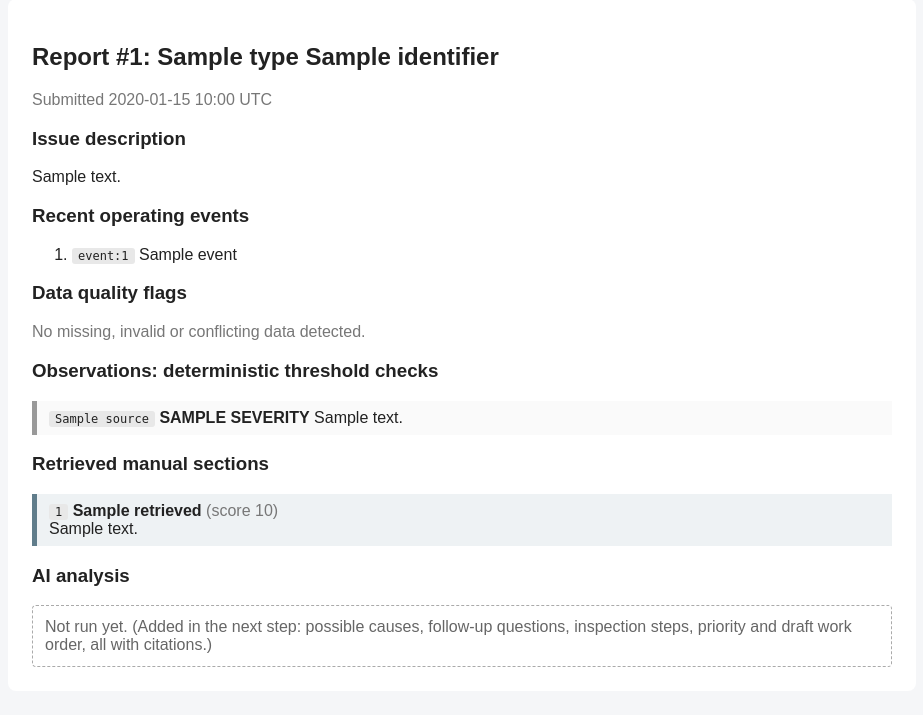
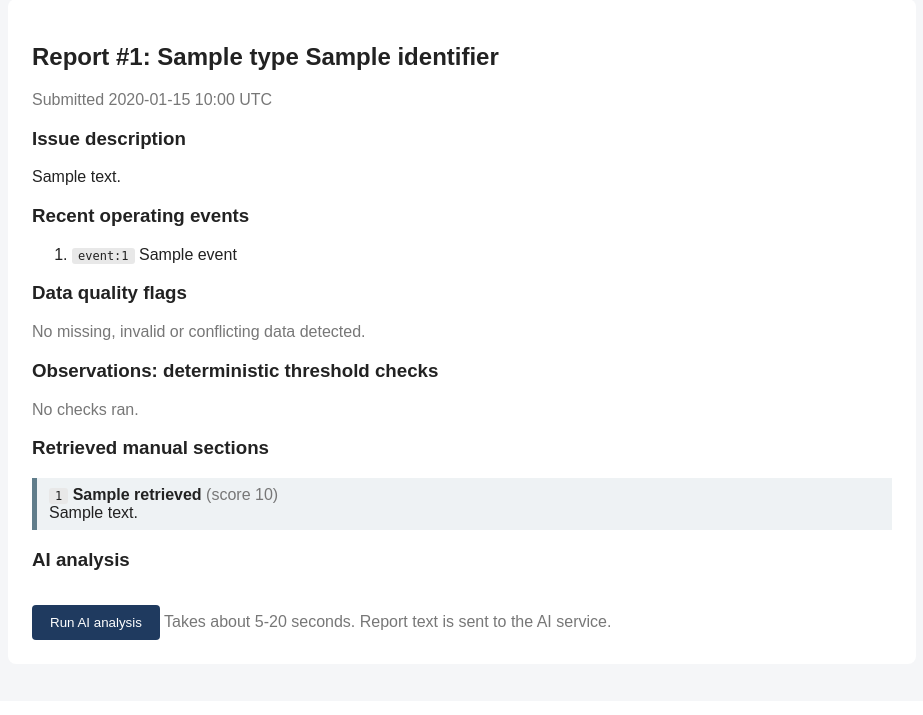
Before and after one commit to rupnawarpratik88/triage-assistant, a FastAPI app: template app/templates/report.html in a window 1280 px wide. Shown: the part 99-814 px from the top of the page, without its empty margins (178-1101 px from the left). After the commit the page ends 739 px from the top, so only its background shows below. Run offline with FastAPI, Linux system fonts and the light colour scheme; the template is opened without the code that fills it: most values are stand-ins (such as "Sample title", 1, 10 or a date in 2020).

Commit message:
feat: show AI analysis, failures and draft work order on report page

```diff
--- a/app/templates/report.html
+++ b/app/templates/report.html
@@ -1,6 +1,12 @@
 {% extends "base.html" %}
 {% block title %}Report #{{ report.id }}{% endblock %}
 {% block content %}
+<style>
+  .badge { font-size: 11px; font-weight: bold; padding: 1px 6px; border-radius: 3px; background: #e3e8f0; }
+  .badge.possible { background: #fff0c2; }
+  .badge.draft { background: #e3e8f0; }
+  pre.wo { white-space: pre-wrap; background: #fafafa; border: 1px solid #ddd; padding: 12px; border-radius: 4px; font-family: inherit; }
+</style>
 <h2>Report #{{ report.id }}: {{ report.equipment.type|capitalize }} {{ report.equipment.identifier }}</h2>
 <p class="muted">Submitted {{ report.created_at.strftime("%Y-%m-%d %H:%M") }} UTC</p>
 
@@ -16,8 +22,9 @@
 <p class="muted">None provided.</p>
 {% endif %}
 
-{% set flags = report.findings|selectattr("severity", "equalto", "data_quality")|list %}
-{% set checks = report.findings|rejectattr("severity", "equalto", "data_quality")|list %}
+{% set rule_findings = report.findings|selectattr("origin", "equalto", "rule")|list %}
+{% set flags = rule_findings|selectattr("severity", "equalto", "data_quality")|list %}
+{% set checks = rule_findings|rejectattr("severity", "equalto", "data_quality")|list %}
 
 <h3>Data quality flags</h3>
 {% if flags %}
@@ -46,5 +53,57 @@
 {% endif %}
 
 <h3>AI analysis</h3>
-<div class="placeholder">Not run yet. (Added in the next step: possible causes, follow-up questions, inspection steps, priority and draft work order, all with citations.)</div>
+{% if report.ai_status == "ok" and report.ai_output %}
+  {% set ai = report.ai_output %}
+  <p class="muted">Generated by {{ ai.model }}. Everything below is a suggestion, not a confirmed finding. A technician must verify it.</p>
+
+  <h4>Possible causes (unconfirmed)</h4>
+  {% for f in report.findings|selectattr("kind", "equalto", "possible_cause") %}
+  <div class="item warning"><span class="badge possible">POSSIBLE</span> {{ f.text }}<br>
+    {% for c in f.source.split(",") %}<span class="tag">{{ c }}</span> {% endfor %}</div>
+  {% endfor %}
+
+  <h4>Follow-up questions</h4>
+  {% if ai.follow_up_questions %}
+    {% for q in ai.follow_up_questions %}
+    <div class="item info">{{ q.text }}<br>{% for c in q.citations %}<span class="tag">{{ c }}</span> {% endfor %}</div>
+    {% endfor %}
+  {% else %}
+    <p class="muted">None.</p>
+  {% endif %}
+
+  <h4>Suggested inspection steps</h4>
+  {% for s in ai.inspection_steps %}
+  <div class="item info"><b>{{ loop.index }}.</b> {{ s.text }}<br>{% for c in s.citations %}<span class="tag">{{ c }}</span> {% endfor %}</div>
+  {% endfor %}
+
+  <h4>Suggested priority</h4>
+  <div class="item {% if ai.priority.level in ['high', 'critical'] %}critical{% elif ai.priority.level == 'medium' %}warning{% else %}ok{% endif %}">
+    <b>{{ ai.priority.level|upper }}</b>
+    {% if ai.priority.raised_by_rules %}<span class="muted">(AI suggested {{ ai.priority.ai_level|upper }}; raised by the deterministic threshold rules)</span>{% endif %}<br>
+    {{ ai.priority.rationale }}<br>
+    {% for c in ai.priority.citations %}<span class="tag">{{ c }}</span> {% endfor %}
+  </div>
+
+  <h4>Draft work order</h4>
+  {% for w in report.work_orders %}
+    <p><b>{{ w.title }}</b> <span class="badge draft">{{ w.status|upper }}</span></p>
+    <pre class="wo">{{ w.body }}</pre>
+  {% endfor %}
+  <p class="muted">Editing, approving and rejecting the work order comes in the next step. Nothing is approved automatically.</p>
+
+{% else %}
+  {% if report.ai_status == "failed" %}
+  <div class="errors"><b>AI analysis failed:</b> {{ report.ai_error }}
+    The deterministic checks and manual sections above are still valid.</div>
+  {% endif %}
+  {% if report.retrieval_error %}
+    <p class="muted">AI analysis is unavailable because retrieval failed.</p>
+  {% else %}
+    <form method="post" action="/reports/{{ report.id }}/analyze">
+      <button type="submit">{% if report.ai_status == "failed" %}Retry AI analysis{% else %}Run AI analysis{% endif %}</button>
+      <span class="muted">Takes about 5-20 seconds. Report text is sent to the AI service.</span>
+    </form>
+  {% endif %}
+{% endif %}
 {% endblock %}
```
